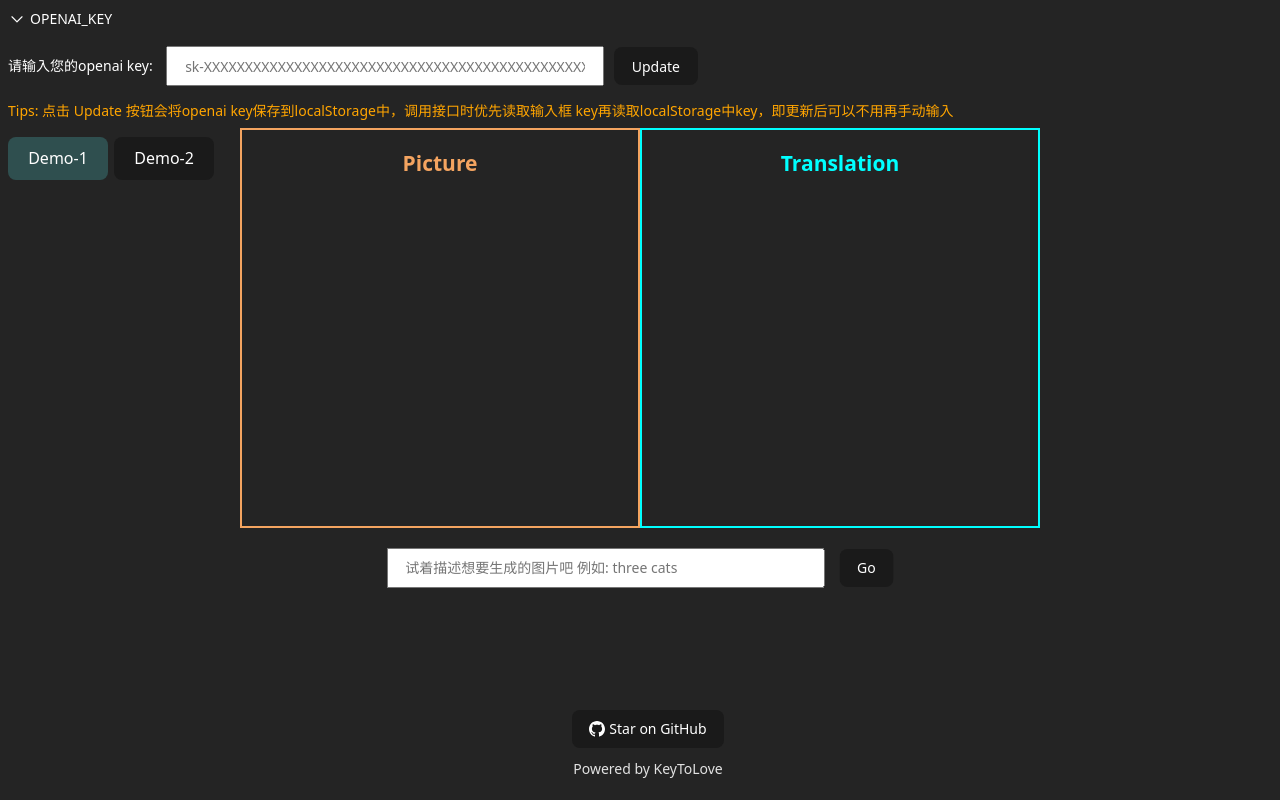
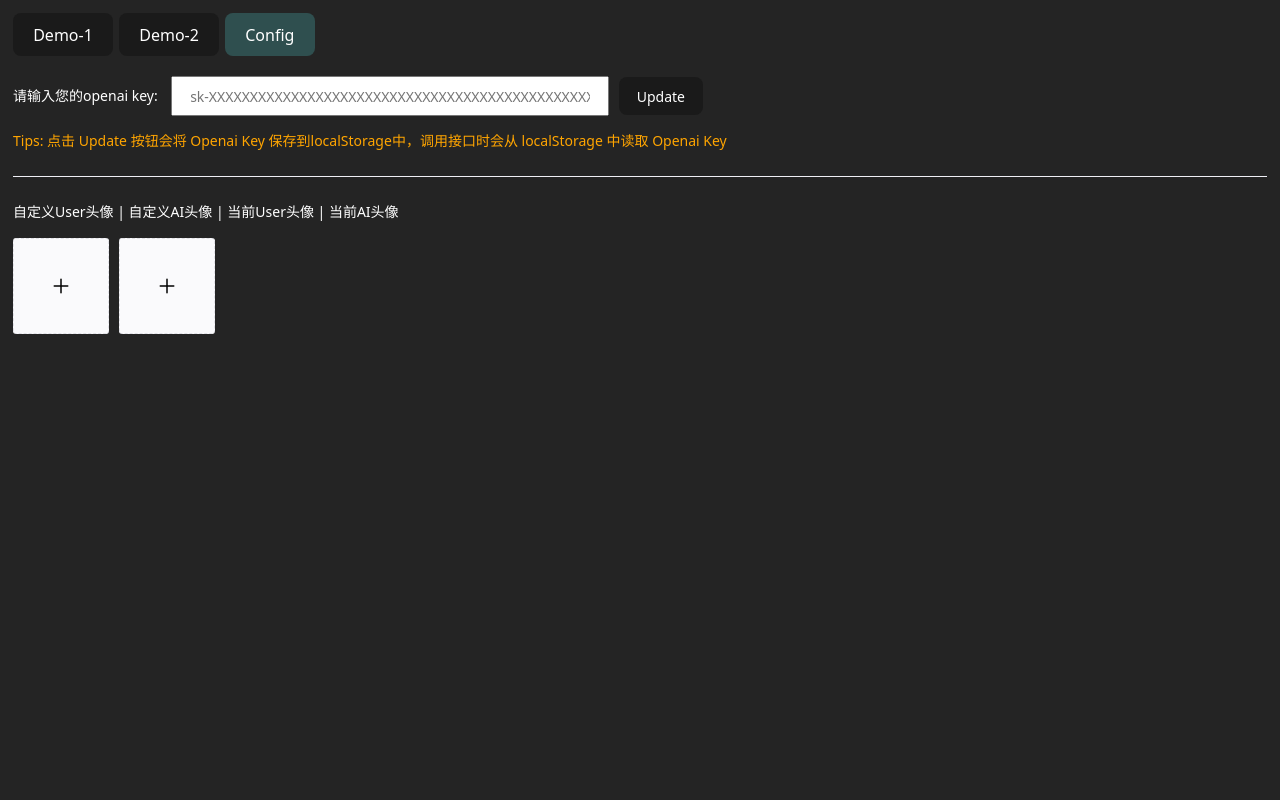
Before and after one commit to KeyToLove/awesome-gpt, a Vue app: page /config in a window 1280 px wide. Built offline with nearby package versions, Linux system fonts and the light colour scheme.

Commit message:
refactor: use `vue-router` support routing management

```diff
--- a/frontend/App.vue
+++ b/frontend/App.vue
@@ -2,15 +2,41 @@
     <n-config-provider :theme-overrides="themeOverrides">
         <n-message-provider>
             <n-dialog-provider>
-                <Layout />
+                <div class="nav">
+                    <button v-for="route in routes" @click="go(route.path)" :key="route.path"
+                        :class="{ active: checkIsActive(route.path) }">
+                        {{ route.name }}
+                    </button>
+                </div>
+                <router-view></router-view>
             </n-dialog-provider>
         </n-message-provider>
     </n-config-provider>
+    <Footer v-show="isShowFooter"></Footer>
 </template>
 
 <script lang="ts" setup>
-import Layout from "./Layout.vue";
+import { computed } from 'vue';
 import { GlobalThemeOverrides } from 'naive-ui'
+import { RouterView, useRouter, useRoute } from 'vue-router'
+import { routes } from './router'
+import Footer from './components/Footer.vue'
+const router = useRouter()
+const route = useRoute()
+
+
+
+const isShowFooter = computed(() => {
+    return ['', '/',].includes(route.path)
+})
+
+const checkIsActive = (path: string) => {
+    return route.path === path
+}
+
+const go = (path: string) => {
+    router.push(path)
+}
 
 const themeOverrides: GlobalThemeOverrides = {
     Collapse: {
@@ -20,3 +46,18 @@ const themeOverrides: GlobalThemeOverrides = {
     }
 }
 </script>
+
+<style scoped lang="less">
+.nav {
+    display: flex;
+    font-size: 16px;
+
+    button {
+        margin-right: 6px;
+
+        &.active {
+            background: darkslategray;
+        }
+    }
+}
+</style>
--- a/frontend/Layout.vue
+++ /dev/null
@@ -1,106 +0,0 @@
-
-<script setup lang="ts">
-import { computed, ref } from 'vue';
-import Demo1 from './Demo-1.vue'
-import Demo2 from './Demo-2.vue'
-import Footer from './Footer.vue'
-import { useMessage } from 'naive-ui'
-
-
-const OPENAI_KEY = "OPENAI_KEY"
-const routes = {
-  '/': Demo1,
-  '/demo-2': Demo2
-}
-const message = useMessage()
-const currentPath = ref(window.location.hash)
-
-const openaiKey = ref("")
-
-window.addEventListener('hashchange', () => {
-  currentPath.value = window.location.hash
-})
-const currentView = computed(() => {
-  // @ts-ignore
-  return routes[currentPath.value.slice(1) || '/'] || Demo1
-})
-
-const activeRoute = computed(() => {
-  return currentPath.value === '#/demo-2' ? 'demo-2' : 'demo-1'
-})
-
-const go = (path: string) => {
-  window.location.href = `#/${path}`
-}
-
-const updateKey = () => {
-  if (!openaiKey.value) return
-  window.localStorage.setItem(OPENAI_KEY, openaiKey.value)
-  openaiKey.value = ""
-  message.success('成功更新openai key到本地localStorage,开始体验吧～')
-}
-
-const userOpenAIKey = computed(() => {
-  return openaiKey.value || localStorage.getItem(OPENAI_KEY)
-})
-
-const expanded = computed(() => {
-  return localStorage.getItem(OPENAI_KEY) ? null : ["1"]
-})
-
-const isShowFooter = computed(() => {
-  return ['', '/', '#/demo-1'].includes(currentPath.value)
-})
-
-</script>
-
-<template>
-  <n-collapse :default-expanded-names="expanded">
-    <n-collapse-item title="OPENAI_KEY" name="1">
-      <div class="header">
-        请输入您的openai key:
-        <input type="text" name="" id="" v-model="openaiKey"
-          placeholder="sk-XXXXXXXXXXXXXXXXXXXXXXXXXXXXXXXXXXXXXXXXXXXXXXXX">
-        <button @click="updateKey">Update</button>
-        <p class="tip">Tips: 点击 Update 按钮会将openai key保存到localStorage中，调用接口时优先读取输入框 key再读取localStorage中key，即更新后可以不用再手动输入
-        </p>
-      </div>
-    </n-collapse-item>
-  </n-collapse>
-
-  <div class="nav">
-    <button @click="go('demo-1')" :class="{ active: activeRoute === 'demo-1' }">Demo-1</button>
-    <button @click="go('demo-2')" :class="{ active: activeRoute === 'demo-2' }">Demo-2</button>
-  </div>
-  <component :is="currentView" :userOpenAIKey="userOpenAIKey"></Component>
-  <Footer v-show="isShowFooter"></Footer>
-</template>
-<style lang="less" scoped>
-.header {
-
-  color: #fff;
-
-  .tip {
-    color: orange;
-  }
-
-  input {
-    padding: 0.6em 1.2em;
-    width: 400px;
-    margin: 0 10px;
-  }
-}
-
-.nav {
-  display: flex;
-  font-size: 16px;
-
-  button {
-    margin-right: 6px;
-
-    &.active {
-      background: darkslategray;
-    }
-  }
-}
-</style>
--- /dev/null
+++ b/frontend/constants/index.ts
@@ -0,0 +1,18 @@
+export const OPENAI_KEY = 'OPENAI_KEY'
+
+export const OPENAI_CHAT_HISTORY = 'OPENAI_CHAT_HISTORY'
+
+export const WITHOUT_OPENAI_KEY_TIPS =
+  'openai key 不能为空,请先在 Config 页进行配置'
+
+export const UPDATE_OPENAI_KEY_TIPS =
+  '成功更新openai key到本地localStorage,开始体验吧～'
+
+export const AI_AVATAR = 'AI_AVATAR'
+
+export const USER_AVATAR = 'USER_AVATAR'
+
+export interface ChatItem {
+  role: 'user' | 'assistant'
+  content: string
+}
--- /dev/null
+++ b/frontend/router/index.ts
@@ -0,0 +1,36 @@
+import { createRouter, createWebHistory, RouteRecordRaw } from 'vue-router'
+
+export const routes: RouteRecordRaw[] = [
+  {
+    path: '/',
+    name: 'Demo-1',
+    alias: '/demo-1',
+    component: () => import('../views/Demo-1.vue'),
+    meta: {
+      desc: 'Translate & Generate Image',
+    },
+  },
+  {
+    path: '/demo-2',
+    name: 'Demo-2',
+    component: () => import('../views/Demo-2.vue'),
+    meta: {
+      desc: 'AI Conversation',
+    },
+  },
+  {
+    path: '/config',
+    name: 'Config',
+    component: () => import('../views/Config.vue'),
+    meta: {
+      desc: 'Config',
+    },
+  },
+]
+
+const router = createRouter({
+  history: createWebHistory(import.meta.env.BASE_URL),
+  routes,
+})
+
+export default router
--- a/frontend/style.css
+++ b/frontend/style.css
@@ -1,6 +1,6 @@
 :root {
   font-family: Inter, Avenir, Helvetica, Arial, sans-serif;
-  font-size: 16px;
+  font-size: 14px;
   line-height: 24px;
   font-weight: 400;
 
@@ -41,4 +41,5 @@ button:focus-visible {
 
 #app {
   position: relative;
+  padding: 5px;
 }
--- /dev/null
+++ b/frontend/views/Config.vue
@@ -0,0 +1,109 @@
+<template>
+    <div class="config">
+        请输入您的openai key:
+        <input type="text" name="" id="" v-model="openaiKey"
+            placeholder="sk-XXXXXXXXXXXXXXXXXXXXXXXXXXXXXXXXXXXXXXXXXXXXXXXX">
+        <button @click="updateKey">Update</button>
+        <p class="tip">Tips: 点击 Update 按钮会将 Openai Key 保存到localStorage中，调用接口时会从 localStorage 中读取 Openai Key
+        </p>
+        <n-divider />
+        <p>自定义User头像 | 自定义AI头像 | 当前User头像 | 当前AI头像</p>
+        <div class="flex">
+            <n-upload :default-file-list="userPreviewFileList" list-type="image-card" accept=".jpg, .jpeg, .png" :max="1"
+                :on-remove="() => onMove(1)" :on-change="(options: any, e: InputEvent) => onChange(1, options, e)" />
+            <n-upload :default-file-list="AIPreviewFileList" list-type="image-card" accept=".jpg, .jpeg, .png" :max="1"
+                :on-remove="() => onMove(2)" :on-change="(options: any, e: InputEvent) => onChange(2, options, e)" />
+            <img v-if="currentUserAvatar" :src="currentUserAvatar" alt="当前User Avatar" title="当前User Avatar" class="avatar">
+            <img v-if="currentAIAvatar" :src="currentAIAvatar" alt="当前AI Avatar" title="当前AI Avatar" srcset=""
+                class="avatar">
+        </div>
+    </div>
+</template>
+
+<script setup lang="ts">
+import { onMounted, ref } from 'vue';
+import { useMessage, UploadFileInfo } from 'naive-ui'
+import { OPENAI_KEY, UPDATE_OPENAI_KEY_TIPS, AI_AVATAR, USER_AVATAR } from '../constants'
+
+const message = useMessage()
+
+const openaiKey = ref("")
+
+const currentUserAvatar: any = ref(localStorage.getItem(USER_AVATAR))
+const currentAIAvatar: any = ref(localStorage.getItem(AI_AVATAR))
+
+const updateKey = () => {
+    if (!openaiKey.value) return
+    window.localStorage.setItem(OPENAI_KEY, openaiKey.value)
+    openaiKey.value = ""
+    message.success(UPDATE_OPENAI_KEY_TIPS)
+}
+const userPreviewFileList = ref<UploadFileInfo[]>([])
+const AIPreviewFileList = ref<UploadFileInfo[]>([])
+
+
+const onMove = (type: number): boolean => {
+    localStorage.setItem(type === 1 ? USER_AVATAR : AI_AVATAR, '')
+    return true
+}
+
+const onChange = async (type: number, options: any, e: InputEvent) => {
+    const { file } = options.file
+    try {
+        const result = await getBase64(file as File) as string
+        type === 1 ? currentUserAvatar.value = result : currentAIAvatar.value = result
+        localStorage.setItem(type === 1 ? USER_AVATAR : AI_AVATAR, result)
+    } catch (error: any) {
+        message.error('图片上传失败: ' + error.message)
+    }
+}
+
+const getBase64 = (file: File) => {
+    return new Promise((resolve, reject) => {
+        const reader = new FileReader()
+        reader.readAsDataURL(file)
+        reader.onload = () => resolve(reader.result)
+        reader.onerror = error => reject(error)
+    })
+}
+
+</script>
+
+<style scoped lang="less">
+.config {
+    margin-top: 20px;
+    color: #fff;
+
+    .tip {
+        color: orange;
+    }
+
+    input {
+        padding: 0.6em 1.2em;
+        width: 400px;
+        margin: 0 10px;
+    }
+
+    :deep(.n-base-icon) {
+        color: black;
+    }
+
+    :deep(.n-upload) {
+        width: auto;
+        margin-right: 10px;
+    }
+
+    .flex {
+        display: flex;
+        justify-content: flex-start;
+
+        .avatar {
+            display: inline-block;
+            width: 96px;
+            height: 96px;
+            margin-right: 10px;
+        }
+    }
+
+}
+</style>
--- a/frontend/Demo-1.vue
+++ b/frontend/views/Demo-1.vue
@@ -1,11 +1,31 @@
+<template>
+    <div id="container">
+        <div class="left box">
+            <h2 class="text-xl">Picture</h2>
+            <n-spin size="large" v-show="imageLoading" />
+            <img v-if="imgSrc" :src="imgSrc" alt="pic">
+        </div>
+        <div class="right box" ref="answerBox">
+            <h2 class="text-xl">Translation</h2>
+            <n-spin size="large" v-show="answerLoading" />
+            <p class="answer">
+                {{ answer.trim() }}
+            </p>
+        </div>
+    </div>
+    <div id="action">
+        <input type="text" name="" id="" v-model="text" @keydown="onKeydown" placeholder="试着描述想要生成的图片吧 例如: three cats">
+        <n-spin :show="globalLoading" size="small">
+            <button @click="go">Go</button>
+        </n-spin>
+    </div>
+</template>
 <script setup lang="ts">
 import { computed, ref } from 'vue';
-import { generateImage, conversation } from './api'
+import { generateImage, conversation } from '../api'
 import { useMessage } from 'naive-ui'
-
-const props = defineProps({
-    userOpenAIKey: String
-})
+import { OPENAI_KEY, WITHOUT_OPENAI_KEY_TIPS } from '../constants'
+const userOpenAIKey = localStorage.getItem(OPENAI_KEY)
 
 const message = useMessage()
 const imgSrc = ref<string>("")
@@ -19,8 +39,8 @@ const globalLoading = computed(() => {
 })
 const go = () => {
     if (globalLoading.value || !text.value) return
-    if (!props.userOpenAIKey) {
-        return message.info("openai key不能为空")
+    if (!userOpenAIKey) {
+        return message.info(WITHOUT_OPENAI_KEY_TIPS)
     }
     reset()
     getImage()
@@ -35,7 +55,7 @@ const reset = () => {
 const getImage = async () => {
     imageLoading.value = true
     const data = await generateImage(text.value, {
-        userOpenAIKey: props.userOpenAIKey,
+        userOpenAIKey,
     })
     if (!data?.data) {
         imageLoading.value = false
@@ -49,7 +69,7 @@ const getImage = async () => {
 const analyse = () => {
     answerLoading.value = true
     conversation(text.value, {
-        userOpenAIKey: props.userOpenAIKey,
+        userOpenAIKey,
         onMessage: (str: string) => {
             if (answerLoading.value) {
                 answerLoading.value = false
@@ -77,30 +97,6 @@ const onKeydown = (event: KeyboardEvent) => {
 }
 
 </script>
-
-<template>
-    <div id="container">
-        <div class="left box">
-            <h2 class="text-xl">Picture</h2>
-            <n-spin size="large" v-show="imageLoading" />
-            <img v-if="imgSrc" :src="imgSrc" alt="pic">
-        </div>
-        <div class="right box" ref="answerBox">
-            <h2 class="text-xl">Translation</h2>
-            <n-spin size="large" v-show="answerLoading" />
-            <p class="answer">
-                {{ answer.trim() }}
-            </p>
-        </div>
-    </div>
-    <div id="action">
-        <input type="text" name="" id="" v-model="text" @keydown="onKeydown" placeholder="试着描述想要生成的图片吧 例如: three cats">
-        <n-spin :show="globalLoading" size="small">
-            <button @click="go">Go</button>
-        </n-spin>
-    </div>
-</template>
-
 <style scoped lang="less">
 #container {
     display: flex;
```
Also changed, not shown: frontend/main.ts (+7 -1 lines), frontend/views/Demo-2.vue (renamed from frontend/Demo-2.vue, +38 -39 lines), package.json (+9 -1 lines), vite.config.ts (+0 -9 lines), frontend/components/Footer.vue (renamed from frontend/Footer.vue), 2 other files (tests, documents, lock files or other folders).
